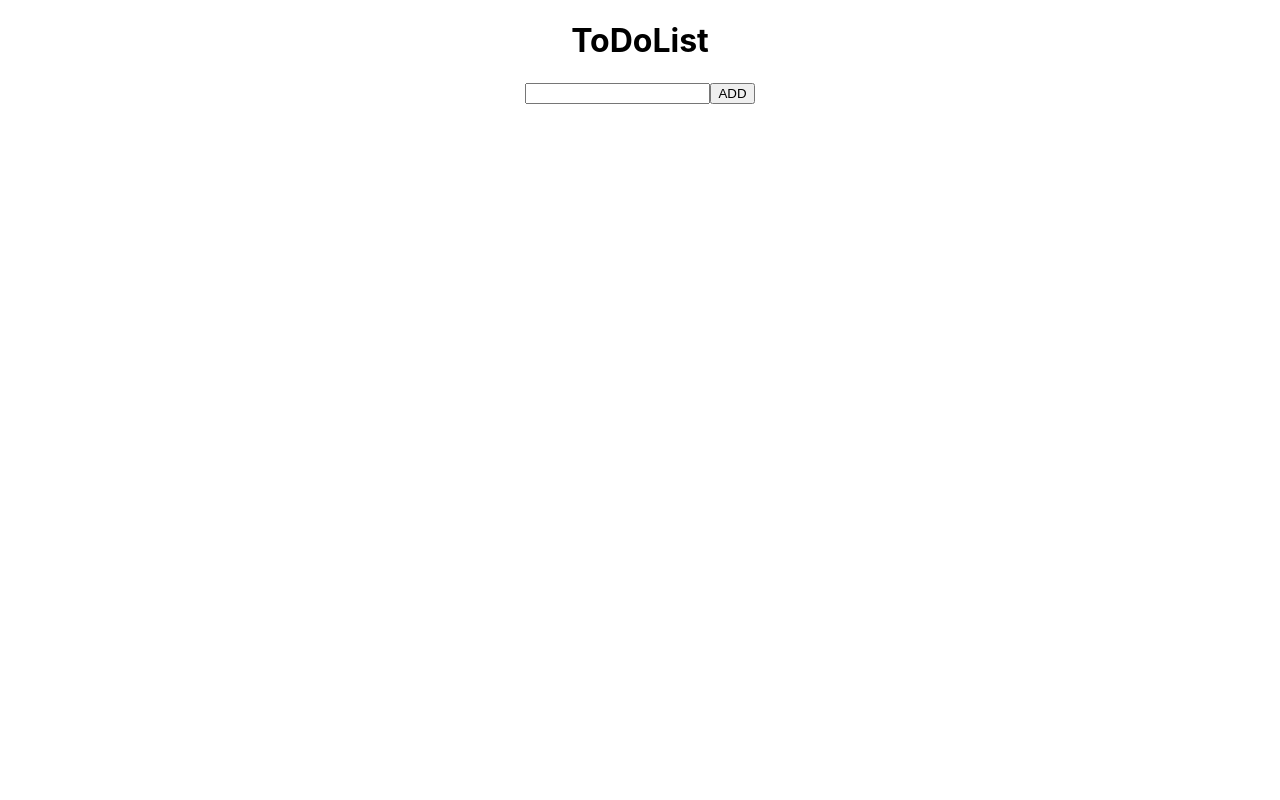
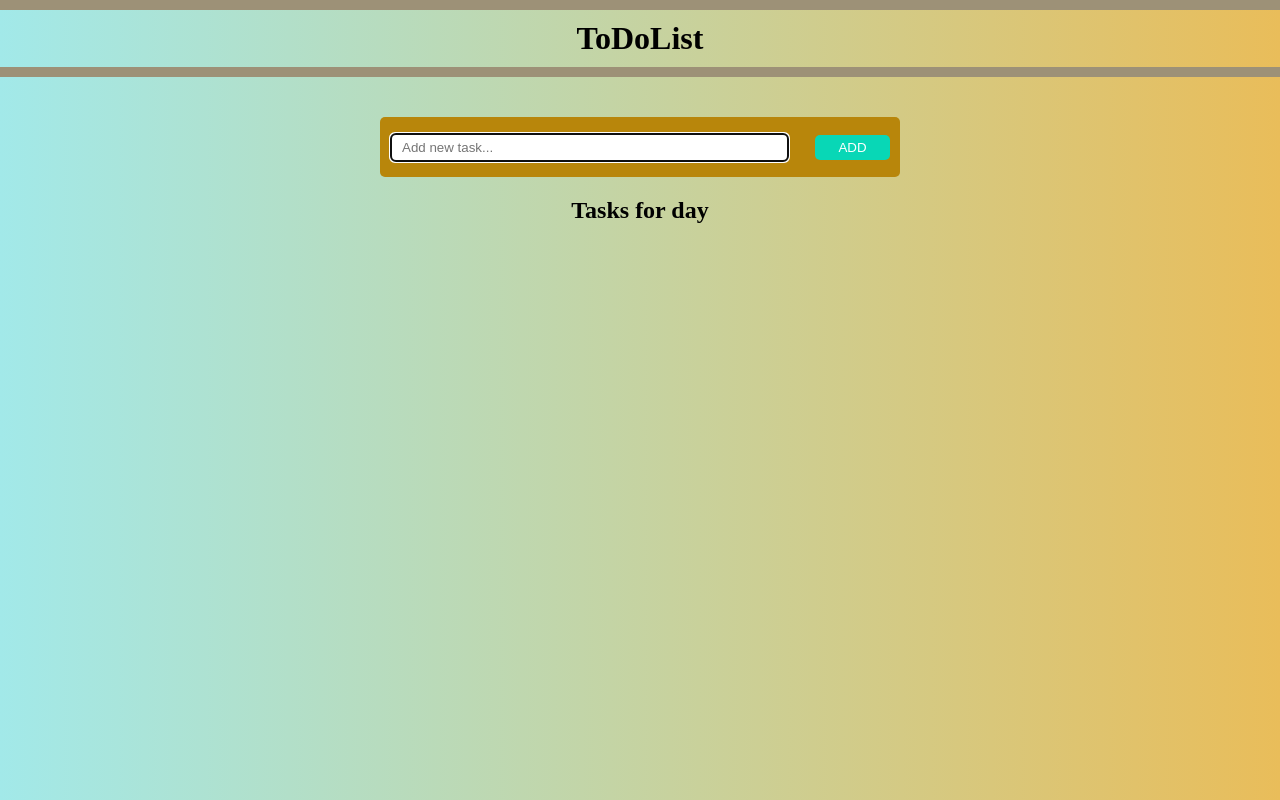
Before and after one commit to NataliaHuberna/DEV-EDUCATION-FRONT, a React (Create React App) app: page / in a window 1280 px wide. Built offline with nearby package versions, Linux system fonts and the light colour scheme.

Commit message:
added styles and button disabled

```diff
--- a/public/index.html
+++ b/public/index.html
@@ -10,34 +10,10 @@
       content="Web site created using create-react-app"
     />
     <link rel="apple-touch-icon" href="%PUBLIC_URL%/logo192.png" />
-    <!--
-      manifest.json provides metadata used when your web app is installed on a
-      user's mobile device or desktop. See https://developers.google.com/web/fundamentals/web-app-manifest/
-    -->
     <link rel="manifest" href="%PUBLIC_URL%/manifest.json" />
-    <!--
-      Notice the use of %PUBLIC_URL% in the tags above.
-      It will be replaced with the URL of the `public` folder during the build.
-      Only files inside the `public` folder can be referenced from the HTML.
-
-      Unlike "/favicon.ico" or "favicon.ico", "%PUBLIC_URL%/favicon.ico" will
-      work correctly both with client-side routing and a non-root public URL.
-      Learn how to configure a non-root public URL by running `npm run build`.
-    -->
     <title>React App</title>
   </head>
   <body>
-    <noscript>You need to enable JavaScript to run this app.</noscript>
     <div id="root"></div>
-    <!--
-      This HTML file is a template.
-      If you open it directly in the browser, you will see an empty page.
-
-      You can add webfonts, meta tags, or analytics to this file.
-      The build step will place the bundled scripts into the <body> tag.
-
-      To begin the development, run `npm start` or `yarn start`.
-      To create a production bundle, use `npm run build` or `yarn build`.
-    -->
   </body>
 </html>
--- a/src/App.css
+++ b/src/App.css
@@ -1,5 +1,18 @@
 .App {
-  text-align: center;
+    display: flex;
+    flex-direction: column;
+    align-items: center;
+}
+
+.header {
+    width: 100%;
+    border-top: 10px solid  rgb(157 145 119);
+    border-bottom: 10px solid  rgb(157 145 119);
+}
+
+h1{
+    text-align: center;
+    margin: 10px auto;
 }
 
 .App-logo {
--- a/src/App.js
+++ b/src/App.js
@@ -21,8 +21,9 @@ class App extends Component {
         return (
           <div className="App">
             <div className="header"><h1>ToDoList</h1></div>
-              <TaskInput addTask={this.addTask}/>
-              <List todos={this.state.todos} checkChange = {this.checkChange} deleteTask={this.deleteTask}/>
+            <TaskInput addTask={this.addTask} />
+            <h2>Tasks for day</h2>
+            <List todos={this.state.todos} checkChange = {this.checkChange} deleteTask={this.deleteTask}/>
           </div>
       )
   }
--- a/src/components/TaskInput/TaskInput.css
+++ b/src/components/TaskInput/TaskInput.css
@@ -0,0 +1,30 @@
+.task-input {
+    display: flex;
+    justify-content: space-between;
+    align-items: center;
+    width: 500px;
+    min-height: 40px;
+    background-color: darkgoldenrod;
+    border-radius: 5px;
+    padding: 10px;
+    margin-top: 40px;
+}
+
+input {
+    width: 75%;
+    height: 25px;
+    border-radius: 5px;
+    border-color: transparent;
+    padding: 0 10px
+}
+
+.task-input button {
+    width: 15%;
+    background-color: rgb(8 215 182);
+    color: #ffffff;
+    outline: none;
+    border: none;
+    border-radius: 5px;
+    height: 25px;
+    cursor: pointer;
+}
--- a/src/components/TaskInput/TaskInput.js
+++ b/src/components/TaskInput/TaskInput.js
@@ -3,12 +3,16 @@ import React, { Component } from 'react';
 import './TaskInput.css';
 
 class TaskInput extends Component {
-    constructor(props) {
+  constructor(props) {
     super(props);
+    this.myRef = React.createRef();
+    this.state = {
+      input: '',
+    };
+  }
 
-    this.state = {
-      input: ''
-    };
+  componentDidMount() {
+    this.myRef.current.focus();
   }
 
   addTask = () => {
@@ -19,21 +23,25 @@ class TaskInput extends Component {
     }
   };
 
-  handleEnter = event => {
+  handleEnter = (event) => {
     if (event.key === 'Enter') this.addTask();
   };
 
-  inputChange = event => this.setState({ input: event.target.value });
+  inputChange = (event) => this.setState({ input: event.target.value });
 
   render() {
     return (
       <div className="task-input">
         <input
+          ref={this.myRef}
           onKeyPress={this.handleEnter}
           onChange={this.inputChange}
           value={this.state.input}
+          placeholder="Add new task..."
         ></input>
-        <button onClick={this.addTask}>ADD</button>
+        <button disabled={!this.state.input.trim()} onClick={this.addTask}>
+          ADD
+        </button>
       </div>
     );
   }
--- a/src/index.css
+++ b/src/index.css
@@ -1,10 +1,7 @@
 body {
-  margin: 0;
-  font-family: -apple-system, BlinkMacSystemFont, 'Segoe UI', 'Roboto', 'Oxygen',
-    'Ubuntu', 'Cantarell', 'Fira Sans', 'Droid Sans', 'Helvetica Neue',
-    sans-serif;
-  -webkit-font-smoothing: antialiased;
-  -moz-osx-font-smoothing: grayscale;
+    margin: 0;
+    height: 100%;
+    background: linear-gradient(to right, #a2e9e9, #e9bd5a);
 }
 
 code {
```
